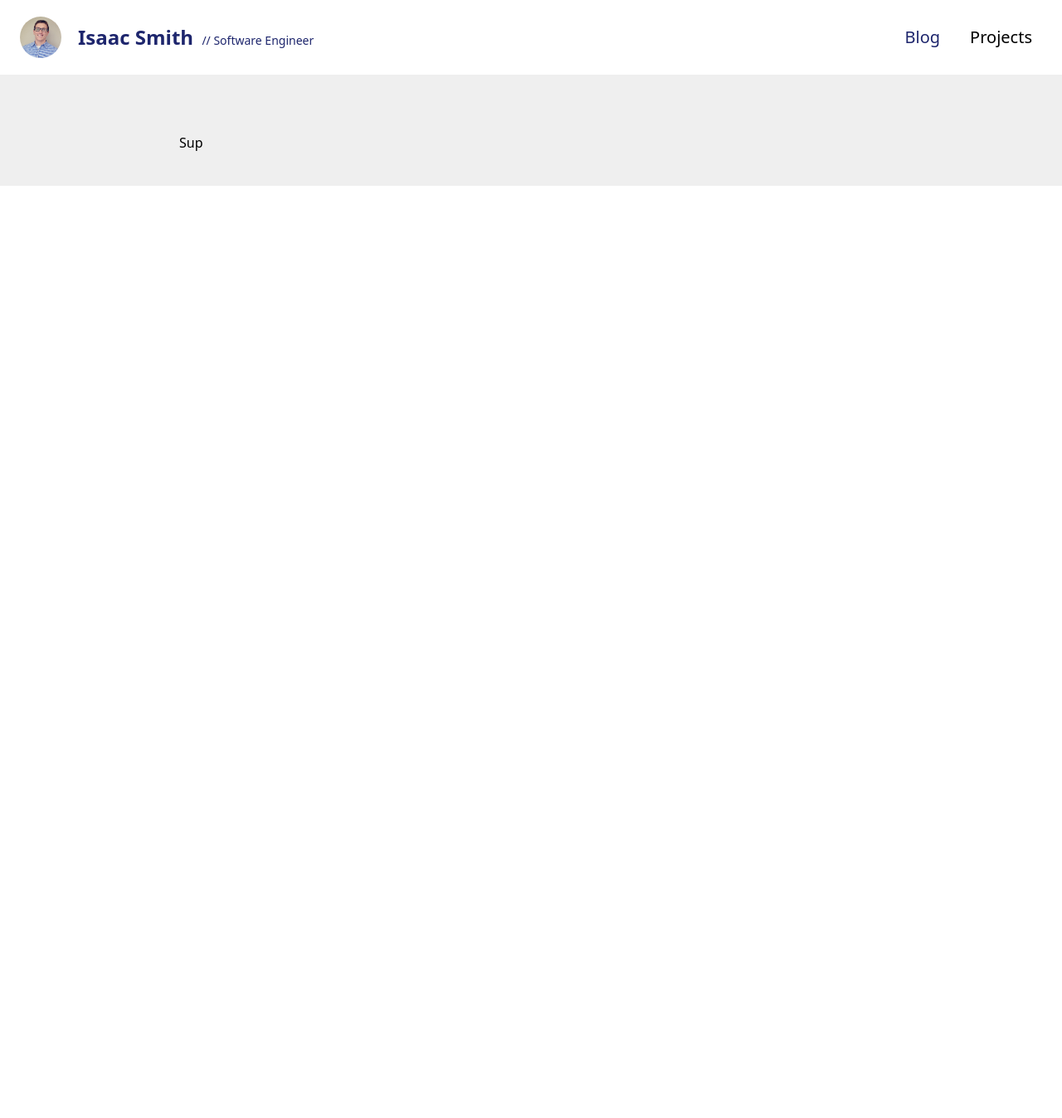
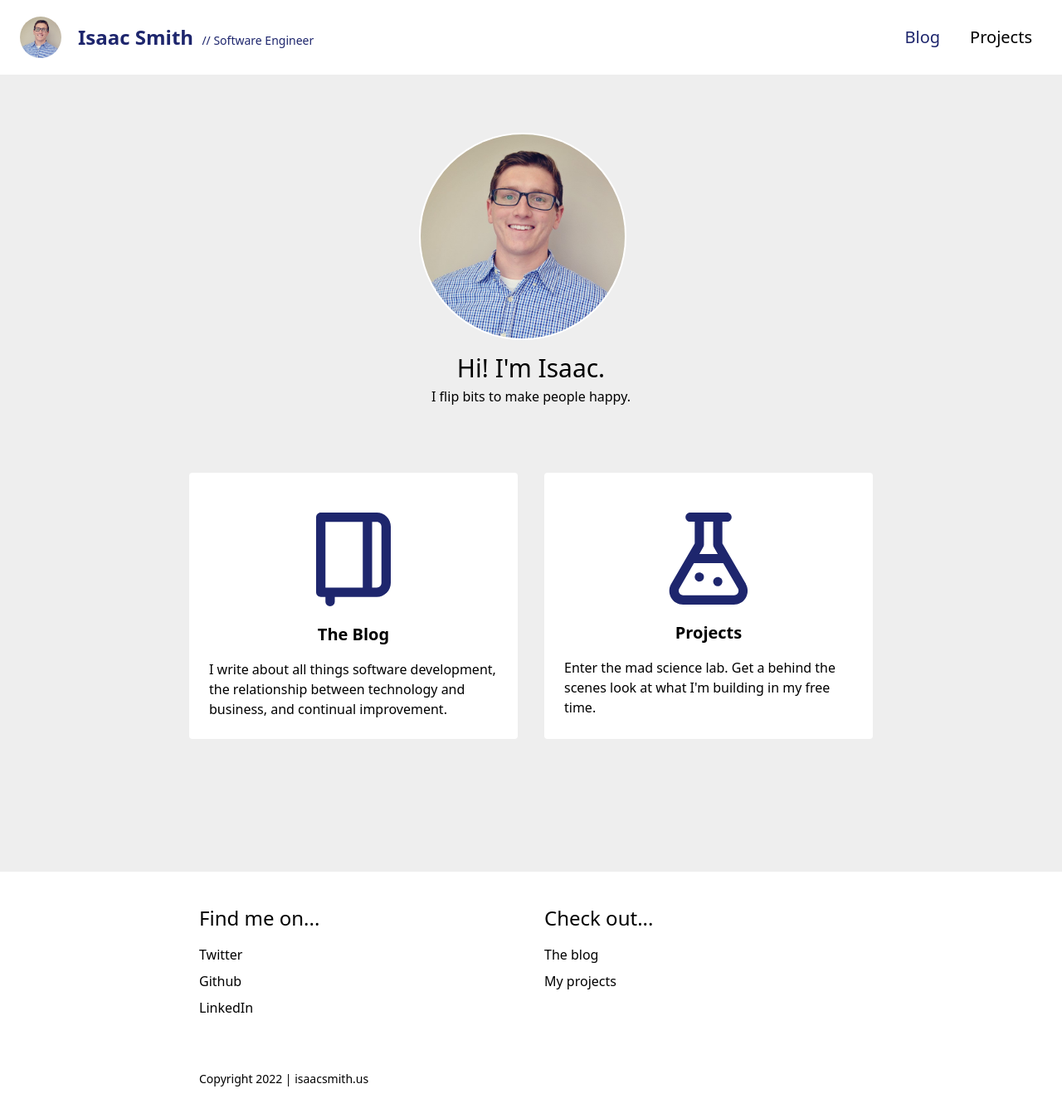
Before and after one commit to IsaacASmith/isaacasmith.github.io, a Nuxt app in the folder src/site/: page / in a window 1280 px wide. Shown: the top 1348 px of the page at 83% size. Before the commit the page ends 800 px from the top, so only its background shows below. Built offline with nearby package versions, Linux system fonts and the light colour scheme.

Commit message:
Finished initial home page layout

```diff
--- a/src/site/components/nav-bar.vue
+++ b/src/site/components/nav-bar.vue
@@ -4,7 +4,8 @@
       <img
         src="~/assets/img/me.jpg"
         width="50"
-        alt="Isaac Smith"
+        height="50"
+        alt="Headshot of Isaac Smith"
         class="mr-4 md:mr-5 inline profile-img"
       />
       <div class="text-primary font-bold inline text-xl md:text-2xl">
--- /dev/null
+++ b/src/site/components/page-footer.vue
@@ -0,0 +1,38 @@
+<template>
+  <div class="bg-white p-10">
+    <div class="max-w-4xl mx-auto px-0 sm:px-8 md:px-12">
+      <div class="grid grid-cols-2 gap-8">
+        <div class="col-span-2 sm:col-span-1">
+          <div class="text-2xl mb-4">Find me on...</div>
+          <a href="https://twitter.com/isaac_smith3" target="_blank">
+            <div class="mt-2 hover:underline">Twitter</div>
+          </a>
+          <a href="https://github.com/isaacasmith" target="_blank">
+            <div class="mt-2 hover:underline">Github</div>
+          </a>
+          <a
+            href="https://www.linkedin.com/in/isaac-smith-31a3a0149/"
+            target="_blank"
+          >
+            <div class="mt-2 hover:underline">LinkedIn</div>
+          </a>
+        </div>
+        <div class="col-span-2 sm:col-span-1">
+          <div class="text-2xl mb-4 mt-6 sm:mt-0">Check out...</div>
+          <nuxt-link to="/blog">
+            <div class="mt-2 hover:underline">The blog</div>
+          </nuxt-link>
+          <nuxt-link to="/projects">
+            <div class="mt-2 hover:underline">My projects</div>
+          </nuxt-link>
+        </div>
+      </div>
+      <div class="mt-16 text-sm">
+        Copyright 2022 |
+        <nuxt-link to="isaacsmith.us" class="hover:underline"
+          >isaacsmith.us</nuxt-link
+        >
+      </div>
+    </div>
+  </div>
+</template>
--- a/src/site/layouts/default.vue
+++ b/src/site/layouts/default.vue
@@ -1,20 +1,20 @@
 <template>
-  <div>
+  <div class="bg-grey">
     <NavBar class="fixed inset-x-0 top-0 z-20" />
-    <div class="bg-grey">
-      <div
-        class="max-w-4xl mx-auto px-3 sm:px-5 md:px-6 pt-28 md:pt-40 py-5 md:py-10"
-      >
-        <Nuxt />
-      </div>
+    <div
+      class="max-w-4xl mx-auto px-1 sm:px-5 md:px-6 py-28 md:py-40"
+    >
+      <Nuxt />
     </div>
+    <PageFooter />
   </div>
 </template>
 
 <script>
 import NavBar from '@/components/nav-bar.vue'
+import PageFooter from '@/components/page-footer.vue'
 export default {
   name: 'DefaultTemplate',
-  components: { NavBar },
+  components: { NavBar, PageFooter },
 }
 </script>
--- a/src/site/pages/index.vue
+++ b/src/site/pages/index.vue
@@ -1,5 +1,55 @@
 <template>
-  <div>Sup</div>
+  <div>
+    <div class="flex flex-row justify-center items-center">
+      <img
+        src="~/assets/img/me.jpg"
+        width="250"
+        height="250"
+        alt="Headshot of Isaac Smith"
+        class="mr-4 md:mr-5 inline profile-img"
+      />
+    </div>
+    <section
+      class="flex flex-col justify-center items-center mt-4 sm:max-w-sm max-w-xl m-auto"
+    >
+      <h1 class="text-3xl">Hi! I'm Isaac.</h1>
+      <div class="mt-1">I flip bits to make people happy.</div>
+    </section>
+    <section class="grid grid-cols-12 gap-8 mt-10 sm:mt-20 sm:mx-3">
+      <nuxt-link
+        to="/blog"
+        class="col-span-12 sm:col-span-6 bg-white rounded p-4 sm:p-6 pt-12 sm:pt-12 flex flex-col items-center mx-2 sm:mx-0"
+      >
+        <img
+          src="~/assets/img/blog.svg"
+          width="90"
+          alt="Science beaker"
+          class="block"
+        />
+        <div class="text-xl font-semibold mt-5">The Blog</div>
+        <div class="mt-4">
+          I write about all things software development, the relationship
+          between technology and business, and continual improvement.
+        </div>
+      </nuxt-link>
+      <nuxt-link
+        to="/projects"
+        class="col-span-12 sm:col-span-6 bg-white rounded p-4 sm:p-6 pt-12 sm:pt-12 flex flex-col items-center mx-2 sm:mx-0"
+      >
+        <img
+          src="~/assets/img/projects.svg"
+          width="100"
+          alt="Science beaker"
+          class="block"
+        />
+        <div class="text-xl font-semibold mt-5">Projects</div>
+        <div class="mt-4">
+          Enter the mad science lab. Get a behind the scenes look at what I'm
+          building in my free time.
+        </div>
+      </nuxt-link>
+    </section>
+  </div>
 </template>
 
 <script>
@@ -7,3 +57,10 @@ export default {
   name: 'IndexPage',
 }
 </script>
+
+<style scoped>
+.profile-img {
+  border-radius: 250px;
+  border: 2px solid white;
+}
+</style>
--- a/src/site/tailwind.config.js
+++ b/src/site/tailwind.config.js
@@ -6,7 +6,7 @@ module.exports = {
       colors: {
         primary: '#1E266D',
         accent: '#fac816',
-        grey: '#EFEFEF'
+        grey: '#EEEEEE'
       }
     },
     fontFamily: {
```
Also changed, not shown: src/site/assets/img/blog.svg (added), src/site/assets/img/projects.svg (added).
